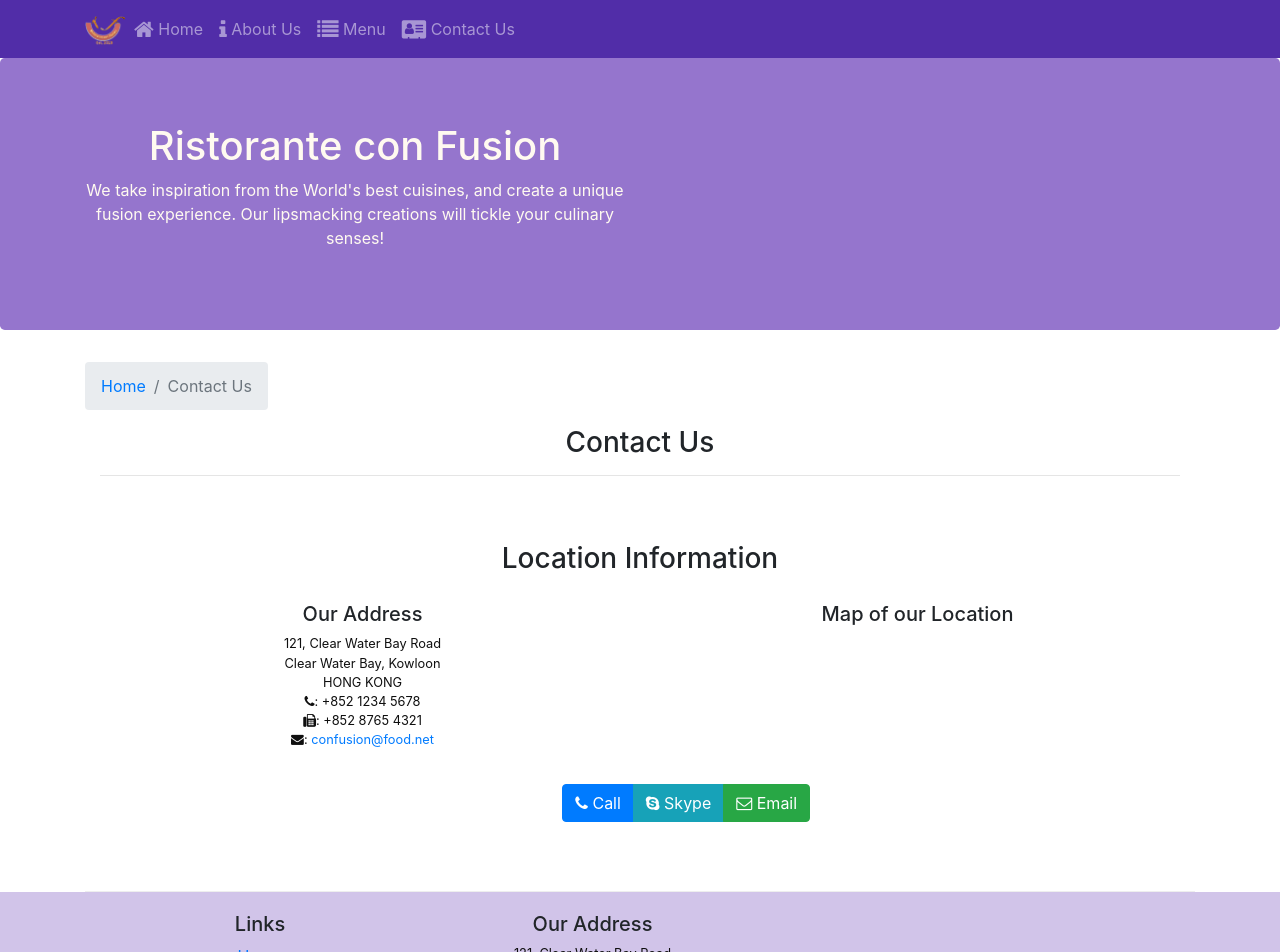
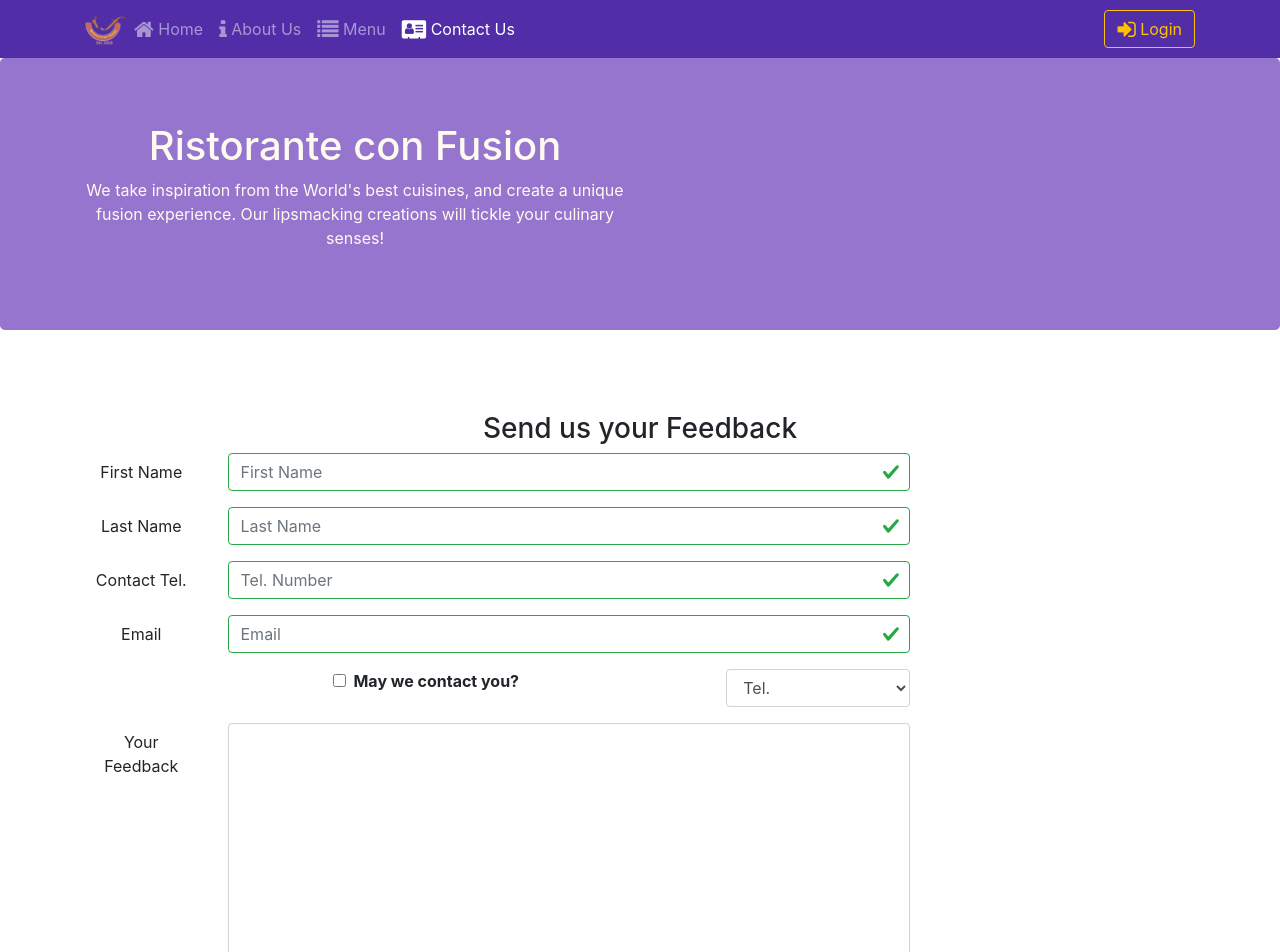
Before and after one commit to madoooaboelazaiem/fullstackCourse, a React (Create React App) app in the folder confusion/: page /contactus in a window 1280 px wide. Shown: the top 952 px of the page. Built offline with nearby package versions, Linux system fonts and the light colour scheme.

Commit message:
header finished

```diff
--- a/confusion/src/components/ContactComponent.js
+++ b/confusion/src/components/ContactComponent.js
@@ -1,69 +1,237 @@
 import React from "react";
-import { Breadcrumb, BreadcrumbItem } from "reactstrap";
+import { Component } from "react";
+import {
+  Breadcrumb,
+  BreadcrumbItem,
+  Button,
+  Form,
+  FormGroup,
+  Label,
+  Input,
+  Col,
+  Row,
+  FormFeedback,
+} from "reactstrap";
 import { Link } from "react-router-dom";
-function Contact(props) {
-  return (
-    <div className="container">
-      <div className="row">
-        <Breadcrumb>
-          <BreadcrumbItem>
-            <Link to="/home">Home</Link>
-          </BreadcrumbItem>
-          <BreadcrumbItem active>Contact Us</BreadcrumbItem>
-        </Breadcrumb>
+class Contact extends Component {
+  constructor(props) {
+    super(props);
+
+    this.state = {
+      firstname: "",
+      lastname: "",
+      telnum: "",
+      email: "",
+      agree: false,
+      contactType: "Tel.",
+      message: "",
+      touched: {
+        firstname: false,
+        lastname: false,
+        telnum: false,
+        email: false,
+      },
+    };
+
+    this.handleInputChange = this.handleInputChange.bind(this);
+    this.handleSubmit = this.handleSubmit.bind(this);
+    this.handleBlur = this.handleBlur.bind(this);
+  }
+
+  handleInputChange(event) {
+    const target = event.target;
+    const value = target.type === "checkbox" ? target.checked : target.value;
+    const name = target.name;
+
+    this.setState({
+      [name]: value,
+    });
+  }
+
+  handleSubmit(event) {
+    console.log("Current State is: " + JSON.stringify(this.state));
+    alert("Current State is: " + JSON.stringify(this.state));
+    event.preventDefault();
+  }
+  handleBlur = (field) => (evt) => {
+    this.setState({
+      touched: { ...this.state.touched, [field]: true },
+    });
+  };
+
+  validate(firstname, lastname, telnum, email) {
+    const errors = {
+      firstname: "",
+      lastname: "",
+      telnum: "",
+      email: "",
+    };
+
+    if (this.state.touched.firstname && firstname.length < 3)
+      errors.firstname = "First Name should be >= 3 characters";
+    else if (this.state.touched.firstname && firstname.length > 10)
+      errors.firstname = "First Name should be <= 10 characters";
+
+    if (this.state.touched.lastname && lastname.length < 3)
+      errors.lastname = "Last Name should be >= 3 characters";
+    else if (this.state.touched.lastname && lastname.length > 10)
+      errors.lastname = "Last Name should be <= 10 characters";
+
+    const reg = /^\d+$/;
+    if (this.state.touched.telnum && !reg.test(telnum))
+      errors.telnum = "Tel. Number should contain only numbers";
+
+    if (
+      this.state.touched.email &&
+      email.split("").filter((x) => x === "@").length !== 1
+    )
+      errors.email = "Email should contain a @";
+
+    return errors;
+  }
+  render() {
+    const errors = this.validate(
+      this.state.firstname,
+      this.state.lastname,
+      this.state.telnum,
+      this.state.email
+    );
+    return (
+      <div className="row row-content">
         <div className="col-12">
-          <h3>Contact Us</h3>
-          <hr />
+          <h3>Send us your Feedback</h3>
+        </div>
+        <div className="col-12 col-md-9">
+          <Form onSubmit={this.handleSubmit}>
+            <FormGroup row>
+              <Label htmlFor="firstname" md={2}>
+                First Name
+              </Label>
+              <Col md={10}>
+                <Input
+                  type="text"
+                  id="firstname"
+                  name="firstname"
+                  placeholder="First Name"
+                  value={this.state.firstname}
+                  valid={errors.firstname === ""}
+                  invalid={errors.firstname !== ""}
+                  onBlur={this.handleBlur("firstname")}
+                  onChange={this.handleInputChange}
+                />
+                <FormFeedback>{errors.firstname}</FormFeedback>
+              </Col>
+            </FormGroup>
+            <FormGroup row>
+              <Label htmlFor="lastname" md={2}>
+                Last Name
+              </Label>
+              <Col md={10}>
+                <Input
+                  type="text"
+                  id="lastname"
+                  name="lastname"
+                  placeholder="Last Name"
+                  value={this.state.lastname}
+                  valid={errors.lastname === ""}
+                  invalid={errors.lastname !== ""}
+                  onBlur={this.handleBlur("lastname")}
+                  onChange={this.handleInputChange}
+                />
+                <FormFeedback>{errors.lastname}</FormFeedback>
+              </Col>
+            </FormGroup>
+            <FormGroup row>
+              <Label htmlFor="telnum" md={2}>
+                Contact Tel.
+              </Label>
+              <Col md={10}>
+                <Input
+                  type="tel"
+                  id="telnum"
+                  name="telnum"
+                  placeholder="Tel. Number"
+                  value={this.state.telnum}
+                  valid={errors.telnum === ""}
+                  invalid={errors.telnum !== ""}
+                  onBlur={this.handleBlur("telnum")}
+                  onChange={this.handleInputChange}
+                />
+                <FormFeedback>{errors.telnum}</FormFeedback>
+              </Col>
+            </FormGroup>
+            <FormGroup row>
+              <Label htmlFor="email" md={2}>
+                Email
+              </Label>
+              <Col md={10}>
+                <Input
+                  type="email"
+                  id="email"
+                  name="email"
+                  placeholder="Email"
+                  value={this.state.email}
+                  valid={errors.email === ""}
+                  invalid={errors.email !== ""}
+                  onBlur={this.handleBlur("email")}
+                  onChange={this.handleInputChange}
+                />
+                <FormFeedback>{errors.email}</FormFeedback>
+              </Col>
+            </FormGroup>
+            <FormGroup row>
+              <Col md={{ size: 6, offset: 2 }}>
+                <FormGroup check>
+                  <Label check>
+                    <Input
+                      type="checkbox"
+                      name="agree"
+                      checked={this.state.agree}
+                      onChange={this.handleInputChange}
+                    />{" "}
+                    <strong>May we contact you?</strong>
+                  </Label>
+                </FormGroup>
+              </Col>
+              <Col md={{ size: 3, offset: 1 }}>
+                <Input
+                  type="select"
+                  name="contactType"
+                  value={this.state.contactType}
+                  onChange={this.handleInputChange}
+                >
+                  <option>Tel.</option>
+                  <option>Email</option>
+                </Input>
+              </Col>
+            </FormGroup>
+            <FormGroup row>
+              <Label htmlFor="message" md={2}>
+                Your Feedback
+              </Label>
+              <Col md={10}>
+                <Input
+                  type="textarea"
+                  id="message"
+                  name="message"
+                  rows="12"
+                  value={this.state.message}
+                  onChange={this.handleInputChange}
+                ></Input>
+              </Col>
+            </FormGroup>
+            <FormGroup row>
+              <Col md={{ size: 10, offset: 2 }}>
+                <Button type="submit" color="primary">
+                  Send Feedback
+                </Button>
+              </Col>
+            </FormGroup>
+          </Form>
         </div>
       </div>
-      <div className="row row-content">
-        <div className="col-12">
-          <h3>Location Information</h3>
-        </div>
-        <div className="col-12 col-sm-4 offset-sm-1">
-          <h5>Our Address</h5>
-          <address>
-            121, Clear Water Bay Road
-            <br />
-            Clear Water Bay, Kowloon
-            <br />
-            HONG KONG
-            <br />
-            <i className="fa fa-phone"></i>: +852 1234 5678
-            <br />
-            <i className="fa fa-fax"></i>: +852 8765 4321
-            <br />
-            <i className="fa fa-envelope"></i>:{" "}
-            <a href="mailto:confusion@food.net">confusion@food.net</a>
-          </address>
-        </div>
-        <div className="col-12 col-sm-6 offset-sm-1">
-          <h5>Map of our Location</h5>
-        </div>
-        <div className="col-12 col-sm-11 offset-sm-1">
-          <div className="btn-group" role="group">
-            <a
-              role="button"
-              className="btn btn-primary"
-              href="tel:+85212345678"
-            >
-              <i className="fa fa-phone"></i> Call
-            </a>
-            <a role="button" className="btn btn-info">
-              <i className="fa fa-skype"></i> Skype
-            </a>
-            <a
-              role="button"
-              className="btn btn-success"
-              href="mailto:confusion@food.net"
-            >
-              <i className="fa fa-envelope-o"></i> Email
-            </a>
-          </div>
-        </div>
-      </div>
-    </div>
-  );
+    );
+  }
 }
 
 export default Contact;
--- a/confusion/src/components/HeaderComponent.js
+++ b/confusion/src/components/HeaderComponent.js
@@ -1,14 +1,21 @@
 import React, { Component } from "react";
-import { Link } from "react-router-dom";
+import { NavLink } from "react-router-dom";
 import {
-  Nav,
   Navbar,
   NavbarBrand,
+  Nav,
   NavbarToggler,
   Collapse,
   NavItem,
   Jumbotron,
-  NavLink,
+  Button,
+  Modal,
+  ModalHeader,
+  ModalBody,
+  Form,
+  FormGroup,
+  Input,
+  Label,
 } from "reactstrap";
 
 class Header extends Component {
@@ -18,7 +25,10 @@
     this.toggleNav = this.toggleNav.bind(this);
     this.state = {
       isNavOpen: false,
+      isModalOpen: false,
     };
+    this.toggleModal = this.toggleModal.bind(this);
+    this.handleLogin = this.handleLogin.bind(this);
   }
 
   toggleNav() {
@@ -26,7 +36,23 @@
       isNavOpen: !this.state.isNavOpen,
     });
   }
-
+  toggleModal() {
+    this.setState({
+      isModalOpen: !this.state.isModalOpen,
+    });
+  }
+  handleLogin(event) {
+    this.toggleModal();
+    alert(
+      "Username: " +
+        this.username.value +
+        " Password: " +
+        this.password.value +
+        " Remember: " +
+        this.remember.checked
+    );
+    event.preventDefault();
+  }
   render() {
     return (
       <div>
@@ -44,25 +70,32 @@
             <Collapse isOpen={this.state.isNavOpen} navbar>
               <Nav navbar>
                 <NavItem>
-                  <Link className="nav-link" to="/home">
+                  <NavLink className="nav-link" to="/home">
                     <span className="fa fa-home fa-lg"></span> Home
-                  </Link>
+                  </NavLink>
                 </NavItem>
                 <NavItem>
-                  <Link className="nav-link" to="/aboutus">
+                  <NavLink className="nav-link" to="/aboutus">
                     <span className="fa fa-info fa-lg"></span> About Us
-                  </Link>
+                  </NavLink>
                 </NavItem>
                 <NavItem>
-                  <Link className="nav-link" to="/menu">
+                  <NavLink className="nav-link" to="/menu">
                     <span className="fa fa-list fa-lg"></span> Menu
-                  </Link>
+                  </NavLink>
                 </NavItem>
                 <NavItem>
-                  <Link className="nav-link" to="/contactus">
+                  <NavLink className="nav-link" to="/contactus">
                     <span className="fa fa-address-card fa-lg"></span> Contact
                     Us
-                  </Link>
+                  </NavLink>
+                </NavItem>
+              </Nav>
+              <Nav className="ml-auto" navbar>
+                <NavItem>
+                  <Button outline color="warning" onClick={this.toggleModal}>
+                    <span className="fa fa-sign-in fa-lg"></span> Login
+                  </Button>
                 </NavItem>
               </Nav>
             </Collapse>
@@ -82,6 +115,45 @@
             </div>
           </div>
         </Jumbotron>
+        <Modal isOpen={this.state.isModalOpen} toggle={this.toggleModal}>
+          <ModalHeader toggle={this.toggleModal}>Login</ModalHeader>
+          <ModalBody>
+            {" "}
+            <Form onSubmit={this.handleLogin}>
+              <FormGroup>
+                <Label htmlFor="username">Username</Label>
+                <Input
+                  type="text"
+                  id="username"
+                  name="username"
+                  innerRef={(input) => (this.username = input)}
+                />
+              </FormGroup>
+              <FormGroup>
+                <Label htmlFor="password">Password</Label>
+                <Input
+                  type="password"
+                  id="password"
+                  name="password"
+                  innerRef={(input) => (this.password = input)}
+                />
+              </FormGroup>
+              <FormGroup check>
+                <Label check>
+                  <Input
+                    type="checkbox"
+                    name="remember"
+                    innerRef={(input) => (this.remember = input)}
+                  />
+                  Remember me
+                </Label>
+              </FormGroup>
+              <Button type="submit" value="submit" color="primary">
+                Login
+              </Button>
+            </Form>
+          </ModalBody>
+        </Modal>
       </div>
     );
   }
```
